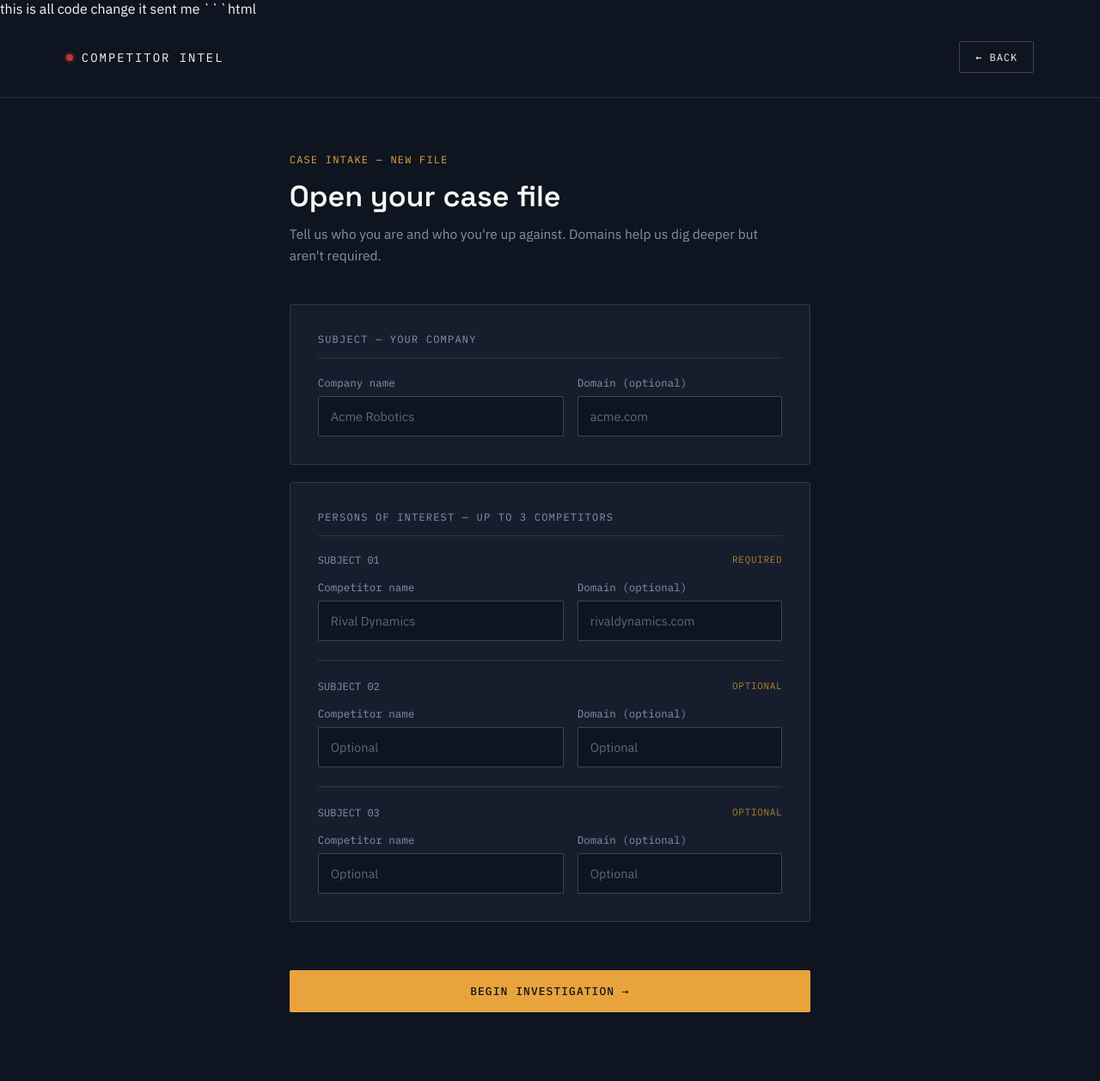
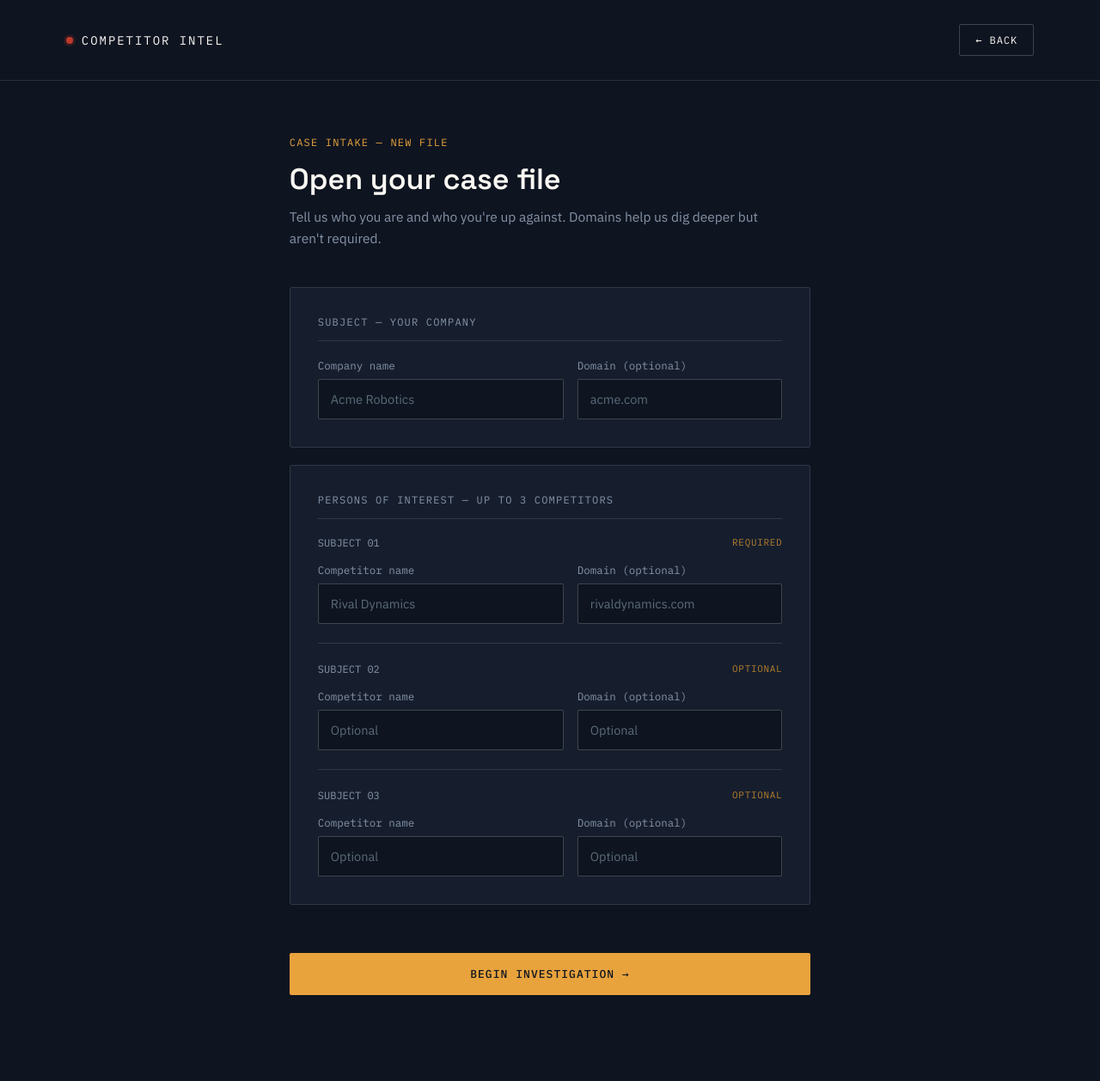
Before and after one commit to prathameshkshirsagar532-hue/competitor-intel, a Flask app: page /form in a window 1280 px wide. Shown: the whole page at 86% size. After the commit the page ends 1158 px from the top, so only its background shows below. Run offline with Flask 3, Linux system fonts and the light colour scheme.

Commit message:
Remove unnecessary text from form.html

````diff
--- a/templates/form.html
+++ b/templates/form.html
@@ -1,6 +1,4 @@
-this is all code change it sent me
 
-```html
 <!DOCTYPE html>
 <html lang="en">
 <head>
````
